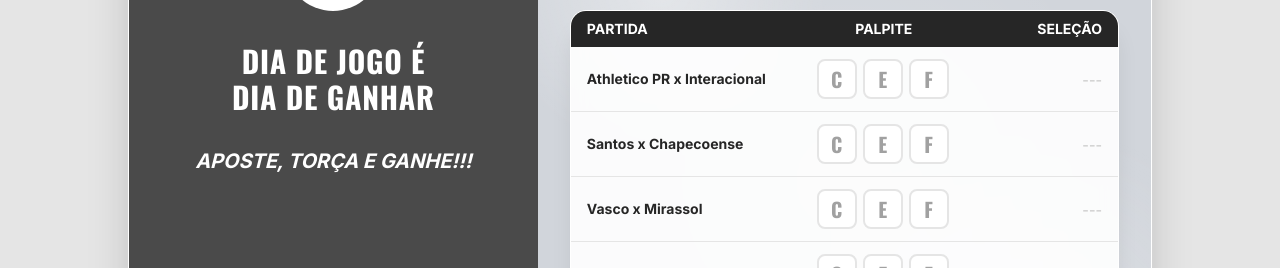
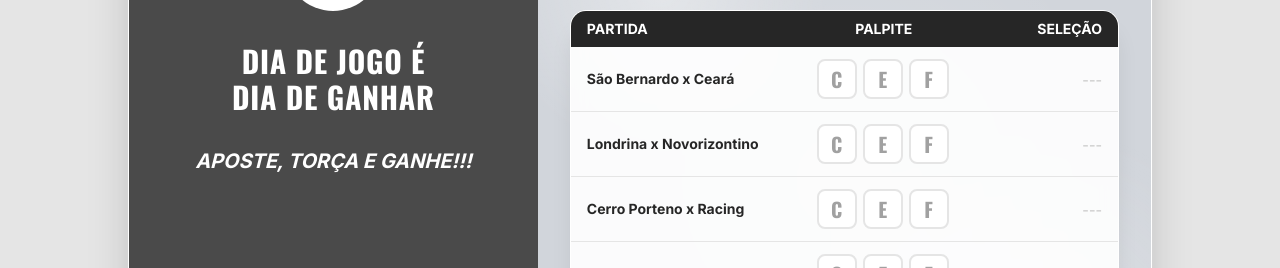
Before and after one commit to carlinhosvolpony-tech/DgrauApostas, a React (Vite) app: page / in a window 1280 px wide. Shown: the part 316-584 px from the top of the page. Built offline with nearby package versions, Linux system fonts and the light colour scheme.

Commit message:
Update INITIAL_MATCHES by removing specific matches
Removed some match entries from the INITIAL_MATCHES array.

```diff
--- a/src/App.tsx
+++ b/src/App.tsx
@@ -5,9 +5,9 @@ import { motion, AnimatePresence } from 'motion/react';
 type Selection = 'C' | 'E' | 'F' | null;
 
 const INITIAL_MATCHES = [
-  "Athletico PR x Interacional",
-  "Santos x Chapecoense",
-  "Vasco x Mirassol",
+  "São Bernardo x Ceará",
+  "Londrina x Novorizontino",
+  "Cerro Porteno x Racing",
   "Bahia x Corinthians",
   "Cruzeiro x Botafogo",
   "Bragantino x Coritiba",
```
